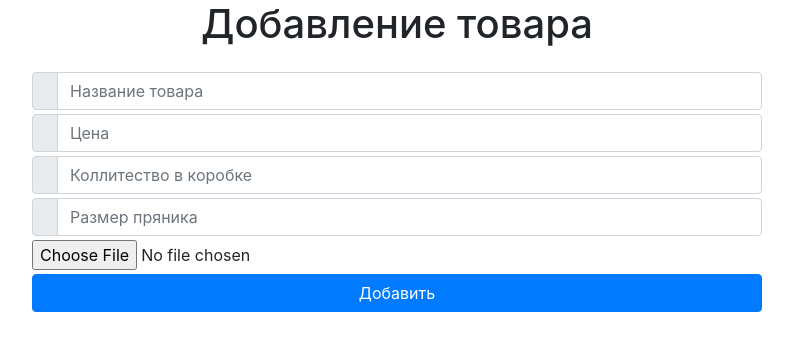
After one commit to Mixazz/gingerbread, a PHP site: page /add_product.php in a window 1280 px wide. The commit adds this page. Shown: the top 351 px of the page, without its empty margins (243-1036 px from the left). Run offline with PHP 8.4, Linux system fonts and the light colour scheme.

Commit message:
add_product

```diff
--- /dev/null
+++ b/add_product.php
@@ -0,0 +1,56 @@
+<!doctype html>
+<html lang="ru">
+
+<head>
+    <!-- Required meta tags -->
+    <meta charset="utf-8">
+    <meta name="viewport" content="width=device-width, initial-scale=1, shrink-to-fit=no">
+
+    <!-- Bootstrap CSS -->
+    <link rel="stylesheet" href="https://stackpath.bootstrapcdn.com/bootstrap/4.5.0/css/bootstrap.min.css" integrity="sha384-9aIt2nRpC12Uk9gS9baDl411NQApFmC26EwAOH8WgZl5MYYxFfc+NcPb1dKGj7Sk" crossorigin="anonymous">
+
+    <title>Добавление товара</title>
+</head>
+
+<body>
+    <div class="container">
+        <h1 class="text-center">Добавление товара</h1>
+        <div class="row mt-4 justify-content-center">
+
+            <form class="col-8" action="components/add_product_obr.php" method="POST" enctype="multipart/form-data">
+                <div class="input-group flex-nowrap mb-1">
+                    <div class="input-group-prepend icon">
+                        <span class="input-group-text icon" id="addon-wrapping"><i class="fas fa-heading"></i></span>
+                    </div>
+                    <input type="text" class="form-control" name="title" placeholder="Название товара">
+                </div>
+                <div class="input-group flex-nowrap mb-1">
+                    <div class="input-group-prepend icon">
+                        <span class="input-group-text icon" id="addon-wrapping"><i class="fas fa-tag"></i></span>
+                    </div>
+                    <input type="text" class="form-control" name="price" placeholder="Цена">
+                </div>
+                <div class="input-group flex-nowrap mb-1">
+                    <div class="input-group-prepend icon">
+                        <span class="input-group-text" id="addon-wrapping"><i class="far fa-comment"></i></span>
+                    </div>
+                    <input type="text" class="form-control" name="count" placeholder="Коллитество в коробке">
+                </div>
+                <div class="input-group flex-nowrap mb-1">
+                    <div class="input-group-prepend icon">
+                        <span class="input-group-text" id="addon-wrapping"><i class="far fa-comment"></i></span>
+                    </div>
+                    <input type="text" class="form-control" name="size" placeholder="Размер пряника">
+                </div>
+                <input type="file" class="form-control-file mb-1" name="picture">
+                <input type="submit" class="btn btn-primary btn-block" value="Добавить">
+            </form>
+        </div>
+        <!-- Optional JavaScript -->
+        <!-- jQuery first, then Popper.js, then Bootstrap JS -->
+        <script src="https://code.jquery.com/jquery-3.5.1.slim.min.js" integrity="sha384-DfXdz2htPH0lsSSs5nCTpuj/zy4C+OGpamoFVy38MVBnE+IbbVYUew+OrCXaRkfj" crossorigin="anonymous"></script>
+        <script src="https://cdn.jsdelivr.net/npm/popper.js@1.16.0/dist/umd/popper.min.js" integrity="sha384-Q6E9RHvbIyZFJoft+2mJbHaEWldlvI9IOYy5n3zV9zzTtmI3UksdQRVvoxMfooAo" crossorigin="anonymous"></script>
+        <script src="https://stackpath.bootstrapcdn.com/bootstrap/4.5.0/js/bootstrap.min.js" integrity="sha384-OgVRvuATP1z7JjHLkuOU7Xw704+h835Lr+6QL9UvYjZE3Ipu6Tp75j7Bh/kR0JKI" crossorigin="anonymous"></script>
+</body>
+
+</html>
--- a/index.php
+++ b/index.php
@@ -144,7 +144,6 @@ while ($row = $result->fetch_assoc()) {
     </div>
 
     <div class="container">
-
       <div class="products__container">
         <?php foreach ($products as $item) : ?>
 
@@ -168,6 +167,7 @@ while ($row = $result->fetch_assoc()) {
           </div>
         <?php endforeach; ?>
       </div>
+      <a href="" class="next-products">Показать еще</a>
     </div>
     </div>
   </section>
```
Also changed, not shown: components/add_product_obr.php (added, +37 -0 lines), components/next_products.php (added, +11 -0 lines), css/style.css (+10 -0 lines), js/main.js (+50 -3 lines).
